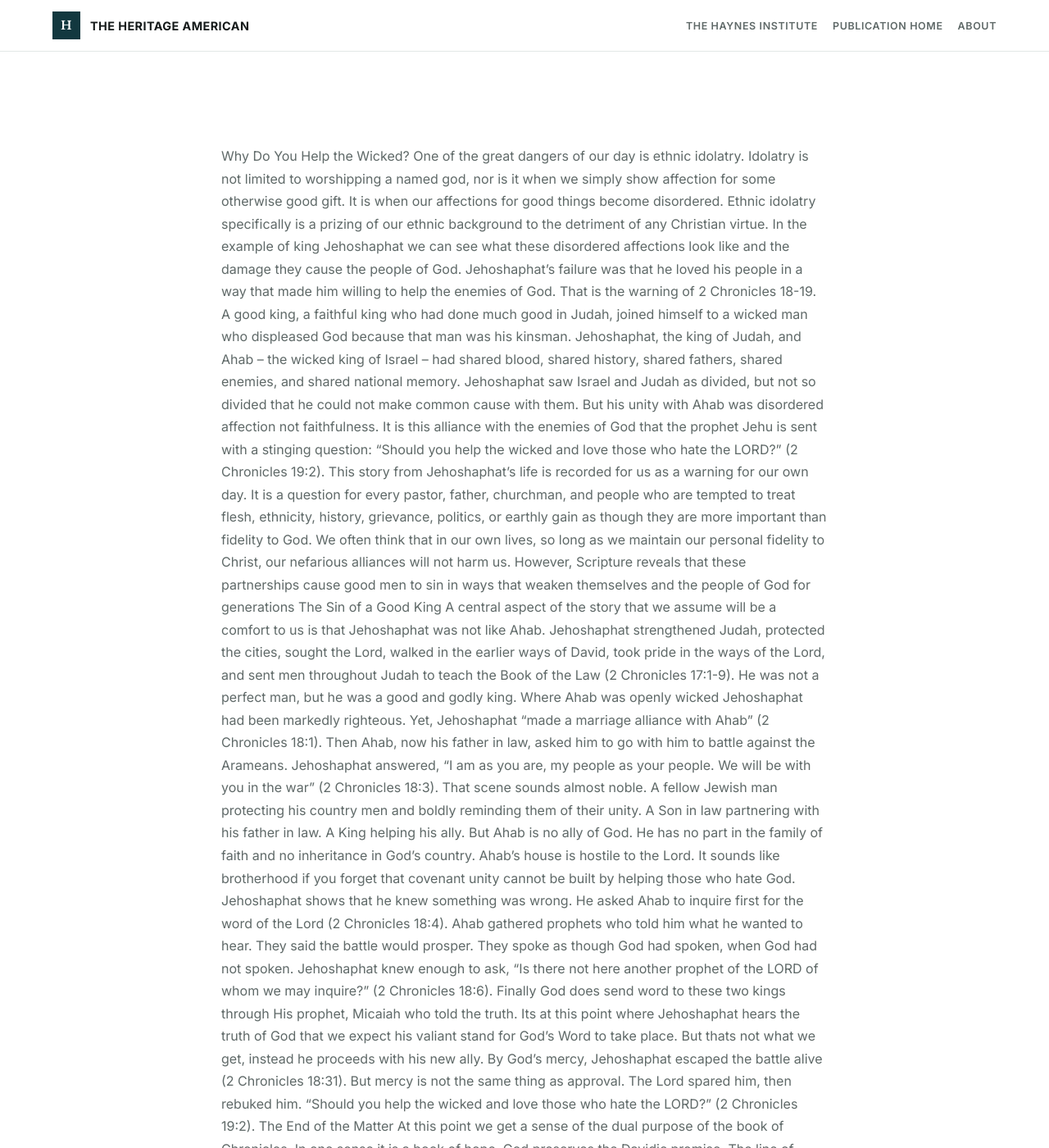
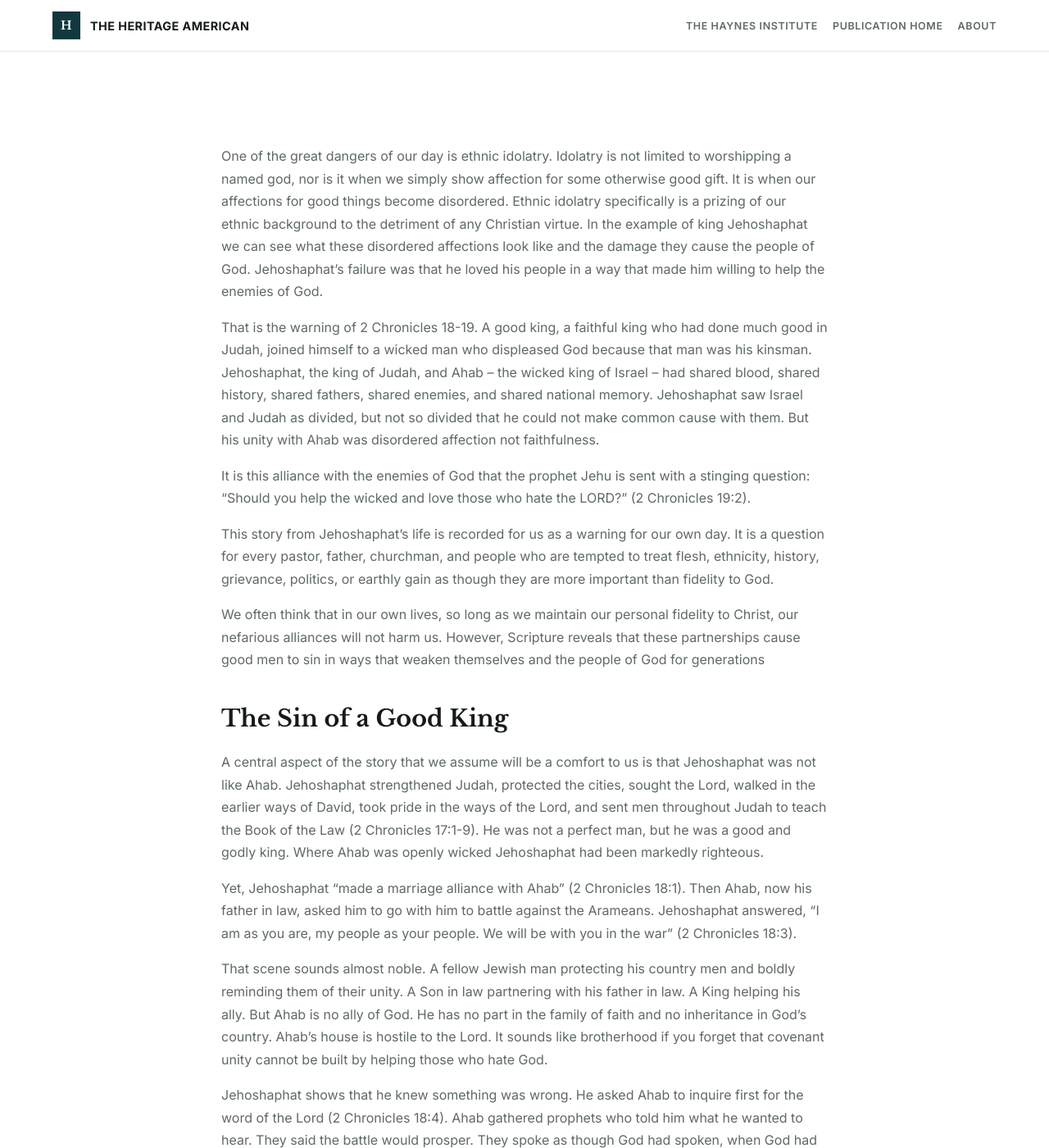
Before and after one commit to devguykyle/haynes-institute, a Jekyll site: the page built from _heritage/why-do-you-help-the-wicked.md, in a window 1280 px wide and 1400 px high. Shown: the whole window at 82% size. Built offline with Jekyll 4.4.1, drawn with Linux system fonts in a browser that asks for light colours; some of the changed text lies outside the part shown.

Commit message:
new article why do you help the wicked

```diff
--- a/_heritage/why-do-you-help-the-wicked.md
+++ b/_heritage/why-do-you-help-the-wicked.md
@@ -4,82 +4,149 @@ category: Public Theology
 summary: A rebuke and exhortation from Jehoshaphat's alliance with Ahab, applied to ethnic idolatry, pastoral fidelity, and the legacy of King and Jackson.
 date: 2026-07-27
 ---
-Why Do You Help the Wicked?
+
 One of the great dangers of our day is ethnic idolatry. Idolatry is not limited to worshipping a named god, nor is it when we simply show affection for some otherwise good gift. It is when our affections for good things become disordered. Ethnic idolatry specifically is a prizing of our ethnic background to the detriment of any Christian virtue. In the example of king Jehoshaphat we can see what these disordered affections look like and the damage they cause the people of God. Jehoshaphat's failure was that he loved his people in a way that made him willing to help the enemies of God.
+
 That is the warning of 2 Chronicles 18-19. A good king, a faithful king who had done much good in Judah, joined himself to a wicked man who displeased God because that man was his kinsman. Jehoshaphat, the king of Judah, and Ahab – the wicked king of Israel – had shared blood, shared history, shared fathers, shared enemies, and shared national memory. Jehoshaphat saw Israel and Judah as divided, but not so divided that he could not make common cause with them. But his unity with Ahab was disordered affection not faithfulness.
+
 It is this alliance with the enemies of God that the prophet Jehu is sent with a stinging question: “Should you help the wicked and love those who hate the LORD?” (2 Chronicles 19:2).
+
 This story from Jehoshaphat’s life is recorded for us as a warning for our own day. It is a question for every pastor, father, churchman, and people who are tempted to treat flesh, ethnicity, history, grievance, politics, or earthly gain as though they are more important than fidelity to God.
+
 We often think that in our own lives, so long as we maintain our personal fidelity to Christ, our nefarious alliances will not harm us. However, Scripture reveals that these partnerships cause good men to sin in ways that weaken themselves and the people of God for generations
-The Sin of a Good King
+
+## The Sin of a Good King
+
 A central aspect of the story that we assume will be a comfort to us is that Jehoshaphat was not like Ahab. Jehoshaphat strengthened Judah, protected the cities, sought the Lord, walked in the earlier ways of David, took pride in the ways of the Lord, and sent men throughout Judah to teach the Book of the Law (2 Chronicles 17:1-9). He was not a perfect man, but he was a good and godly king. Where Ahab was openly wicked Jehoshaphat had been markedly righteous.
+
 Yet, Jehoshaphat “made a marriage alliance with Ahab” (2 Chronicles 18:1). Then Ahab, now his father in law, asked him to go with him to battle against the Arameans. Jehoshaphat answered, “I am as you are, my people as your people. We will be with you in the war” (2 Chronicles 18:3).
+
 That scene sounds almost noble. A fellow Jewish man protecting his country men and boldly reminding them of their unity. A Son in law partnering with his father in law. A King helping his ally. But Ahab is no ally of God. He has no part in the family of faith and no inheritance in God’s country. Ahab’s house is hostile to the Lord. It sounds like brotherhood if you forget that covenant unity cannot be built by helping those who hate God.
+
 Jehoshaphat shows that he knew something was wrong. He asked Ahab to inquire first for the word of the Lord (2 Chronicles 18:4). Ahab gathered prophets who told him what he wanted to hear. They said the battle would prosper. They spoke as though God had spoken, when God had not spoken. Jehoshaphat knew enough to ask, “Is there not here another prophet of the LORD of whom we may inquire?” (2 Chronicles 18:6).
+
 Finally God does send word to these two kings through His prophet, Micaiah who told the truth. Its at this point where Jehoshaphat hears the truth of God that we expect his valiant stand for God’s Word to take place. But thats not what we get, instead he proceeds with his new ally.
+
 By God’s mercy, Jehoshaphat escaped the battle alive (2 Chronicles 18:31). But mercy is not the same thing as approval. The Lord spared him, then rebuked him.
+
 “Should you help the wicked and love those who hate the LORD?” (2 Chronicles 19:2).
-The End of the Matter
+
+## The End of the Matter
+
 At this point we get a sense of the dual purpose of the book of Chronicles. In one sense it is a book of hope. God preserves the Davidic promise. The line of David continues until Christ, the Son of David, comes as the King who will rule the nations forever.
+
 But Chronicles is also a book of warning. It tells Israel why she was taken captive to Babylon. When the returning generations of Israel come back from Babylon asking, “How did we get cast out of the Land of God’s favor?” They can see the answer in stories like Jehoshaphat’s.
+
  The end of the book shows both exile and restoration: Israel is judged and carried away, yet God also moves Cyrus to announce return and rebuilding (2 Chronicles 36:17-23).
+
 Jehoshaphat’s story belongs to that warning.
+
 We might be tempted to minimize his sin. After all, Jehoshaphat survived with his faith intact. Judah was not immediately destroyed. Some good was still found in him, because he had set his heart to seek God (2 Chronicles 19:3).
+
 But his compromise did not die with him. Near the end of his life, Jehoshaphat joined himself again to a wicked king of Israel, Ahaziah. His works were destroyed because of that alliance (2 Chronicles 20:35-37). Then his son Jehoram walked in the way of the kings of Israel, because he had married into the house of Ahab. Jehoram killed his brothers and did evil in the sight of the Lord (2 Chronicles 21:4-6).
+
 This is how the sickness of disordered affection kills its host. A father calls it unity. A son inherits it as apostasy. Jehoshaphat escaped by grace, but his alliances lived on in his house.
-Pastors Must Learn the Lesson
+
+## Pastors Must Learn the Lesson
+
 Paul’s charge to church in Corinth gives the New Testament form of the same warning:”But actually, I wrote to you not to associate with any so-called brother if he is an immoral person, or covetous, or an idolater, or a reviler, or a drunkard, or a swindler—not even to eat with such a one.” (1 Cor 5:11). Or again, “Do not be bound together with unbelievers; for what partnership have righteousness and lawlessness, or what fellowship has light with darkness?” (2 Cor 6:14)
+
 The plain meaning here is that our fidelity to Christ must mean enmity with the world and that wherever we compromise on these principles we deceive ourselves and risk great harm. The danger is not just against ourselves but we also put a snare and stumbling block before our people.
+
 The scripture also says, “Pay close attention to yourself and to your teaching; persevere in these things, for as you do this you will ensure salvation both for yourself and for those who hear you.” (1 Timothy 4:16).
+
 Life and doctrine are not separable. A pastor cannot be careless with either and then pretend he has loved the flock. A man’s public usefulness does not excuse his doctrinal rebellion and his courage in one area does not sanctify his hatred of Christ in another. There will be no justifiable claim we can make for coming to the aid of God’s enemies no matter how airtight we consider our doctrine and Theology to be.
+
 Jehoshaphat did and while his soul may have seemed to escape. His works were destroyed (2 Chronicles 20:37), his son became an apostate (2 Chronicles 21:6, 2 Chronicles 21:20), and eventually, the Israelites he sought to save and show fidelity to were cast headlong into the judgement of captivity (2 Chronicles 36:17-21).
+
 Does this man confess Christ? Does he submit to the Word of God? Does he lead men toward repentance and faith, or does he gather Christian language into the service of another gospel just as Ahab heaped up 400 false prophets to serve his own purposes?
+
 If a man denies Christ, then the church must not baptize his cause or his deeds. We must not give aid to those who have made themselves enemies of the living God. Won’t we suffer the same fate as Israel did so long ago? Isn’t the living God unchanging?
-King and Jackson
+
+## King and Jackson
+
 This is where the matter presses on us.
+
 Martin Luther King Jr. has come down to many as a churchman and defender of justice. But his own theological writings show a man willing to strip orthodox Christian doctrines of their plain meaning. In one seminary essay, he treated the divine Sonship of Christ, the virgin birth, and the bodily resurrection as doctrines whose literal interpretation modern men could set aside. He asserted that the bodily resurrection of Christ was not a biological reality as Scripture claims (Luke 24:38-39).
+
 King opposed the faith once for all delivered to the saints (Jude 3). That is not apostolic preaching. Paul did not say the resurrection is a useful symbol of moral influence. He said that if Christ has not been raised, our preaching is vain, our faith is vain, and we are still in our sins (1 Corinthians 15:14-17).
 
 While the civil rights movement had causes that were as noble as Israel defending itself against its enemies it was an out and out sin to follow a man engaged in heresy and licentiousness into that battle.
+
 So the issue is not whether Christians may desire justice. Of course Christians must love justice. The issue is whether Christians may follow a man who denies the Lord in order to obtain an earthly good.
+
 Jehoshaphat would have said, “These are my people.” Many Black Christians said the same. Jehoshaphat saw shared blood, shared history, shared enemies, and a shared future. Many Black Christians saw the same. Jehoshaphat thought the alliance would strengthen the people. Many Black Christians thought the same.
+
 But the prophet’s question does not go away: “Should you help the wicked and love those who hate the LORD?” (2 Chronicles 19:2).
-What Choice Did We Have
+
+## What Choice Did We Have
+
 In 1961, the National Baptist Convention split. The conflict is often told as though it were merely a clash between courage and cowardice at best, progressivism and conservatism. But this distinction is too simple.
+
 Joseph H. Jackson was the leader of the National Baptist Convention at the time. He called on Christian Americans to vigorously pursue the rights of all men which are given by God. He called on the church in America to pursue equal rights for all Americans. He opposed segregation and spoke of civic responsibility. But he also opposed making the church a servant of civil disobedience and political agitation. He believed the church’s first work was spiritual: preaching, conversion, repentance, worship, moral formation, household strength, education, stewardship, lawful order, and Christian civic responsibility.
+
 Jackson was not calling the church to do nothing. He was calling the church to remember who she is. He did this from the start of his ministry to the day he died and his writings and warnings are still with us.
+
 The people of God are not saved by protest nor is it helped by ethnic solidarity. The church is the blood-bought people of Christ, and her ministers are charged to preach the Word, guard the doctrine, shepherd the household of God, and call sinners to repentance (2 Timothy 4:1-5).
+
 On several occasions Jackon offered the church these warnings and about the cost of following King’s philosophy. He wanted to love King, but could not square what he noticed to be a compromise. He did not see in his time where King had departed doctrinally but like Jehoshaphat in the midst of the 400 false prophets, he could tell that something was wrong.
+
 King gave many Black Christians a vision of public action joined to theological unbelief. Jackson called Black Baptists to a sober path: one standard, personal responsibility, Christian formation, lawful conduct, and the gospel of Jesus Christ.
+
 In the frenzy of a movement led by an enemy of God, we chose poorly.
+
 Not because every civil right that was being sought was wrong. Not because the church should be indifferent to evil in the land. Not because it is better to let the Arameans attack the borders of Israel, but because we helped the wicked. We have continued to celebrate and love the legacy of one who taught men to see Christ for less that Who He is – the Son of God, the Savior of the world. We treated earthly rights as more needful than the promise of the new Heavens and new Earth. We followed a man whose public courage was joined to private and doctrinal rebellion and the fruit is bitter.
+
 Israel spent 70 years in Babylon and from 1956 – the year of the bus boycott to 2026 we have been in our own Babylon of destroyed families, aborted children, broken homes, civil unrest, and mass apostasy.
-Put Away the Legacy
+
+## Put Away the Legacy
+
 It is time for repentance and healing in our churches and homes.
+
 A man who denies the bodily resurrection cannot be held up as a faithful minister of Christ. A man who treats the virgin birth and Sonship of Christ as doctrines to be reinterpreted away cannot be a safe guide for the people of God and the church must recover the moral courage to say so.
+
 We will not partner with Ahab simply because he is our kinsman. We do not need false prophets because they falsely comfort us with the promise of victory. We will prevail through the Lord our God! (Psalm 60:12)
+
 We need Christ.
+
 We need pastors who pay close attention to life and doctrine. We need fathers who will not trade their households for political dreams. We need churches that love the Word more than ethnic applause. We need a people who can say, “Not unto us, O Lord, not unto us, but unto thy name give glory, for thy mercy, and for thy truth's sake” (Psalm 115:1).
+
 We will no longer look to our alliances, our ethnicity and our neighborhood, but too the Lord and to those who honor His Name. Our hope is in Christ.
-Plead for Repentance
+
+## Plead for Repentance
+
 The Chronicler does not leave us without hope.
+
 Jehoshaphat was rebuked, but the prophet also said, “Nevertheless, some good is found in you, for you destroyed the Asheroth out of the land, and have set your heart to seek God” (2 Chronicles 19:3).
+
 That is where we must begin. If there is any good found among us, it is because God has not abandoned us. If there is any desire to seek him, it is on account of His mercy. If there is any grief over our compromises, it is because of His grace.
+
 So let us plead with our God.
+
 Plead that he would grant us repentance. Plead that he would restore sound doctrine in our Churches and homes. Plead that he would make us watchful over our life and doctrine. Plead that he would teach us to love Christ more than our tribes, so that we might truly love our people and be a help to their souls.
+
 No one is helped by being led away from Christ. No church is strengthened by false doctrine. No nation is blessed by ministers who deny the Lord. No ethnic heritage is honored by making peace with enemies of God.
+
 Let us seek the Word of the Lord and refuse the false prophet. If we are to be healed – us and our children – we must no longer give aid to those who hate Christ and where there is good found among us, let us plead that God would grant full repentance, sound doctrine, and faithfulness before him.
-Benediction
- Let these words by pastor Joseph H. Jackson take root in our hearts:
-One transaction of Calvary paid the whole debt, and from Immanuel’s veins enough blood was drawn to give the needed transfusions. From the eternal Son of God an abiding, copious, and abundant stream gushed forth for all the weary sons of men, and He opened a fountain not only in the House of David, but in every hut, in every hovel, and in every clime.
-We can join with others in singing with hope of that fountain–the cleansing fountain, the flowing fountain, and the full fountain. We too can sing with the poet:
-There is a fountain filled with blood
-Drawn from Immanuel’s veins;
-And sinners plunged beneath that flood
-Lose all their guilty stains.
-The dying thief rejoiced to see
-That fountain in his day;
-And there may I, though vile as he,
-Wash all my sins away.
+
+## Benediction
+
+Let these words by pastor Joseph H. Jackson take root in our hearts:
+
+> One transaction of Calvary paid the whole debt, and from Immanuel’s veins enough blood was drawn to give the needed transfusions. From the eternal Son of God an abiding, copious, and abundant stream gushed forth for all the weary sons of men, and He opened a fountain not only in the House of David, but in every hut, in every hovel, and in every clime.
+>
+> We can join with others in singing with hope of that fountain–the cleansing fountain, the flowing fountain, and the full fountain. We too can sing with the poet:
+>
+> There is a fountain filled with blood
+> Drawn from Immanuel’s veins;
+> And sinners plunged beneath that flood
+> Lose all their guilty stains.
+>
+> The dying thief rejoiced to see
+> That fountain in his day;
+> And there may I, though vile as he,
+> Wash all my sins away.
+
 ## Source Footnotes
 
 1. Martin Luther King Jr., "What Experiences of Christians Living in the Early Christian Century Led to the Christian Doctrines of the Divine Sonship of Jesus, the Virgin Birth, and the Bodily Resurrection," Crozer Theological Seminary essay, 1949, The Martin Luther King, Jr. Research and Education Institute, Stanford University: https://kinginstitute.stanford.edu/king-papers/documents/what-experiences-christians-living-early-christian-century-led-christian
```
